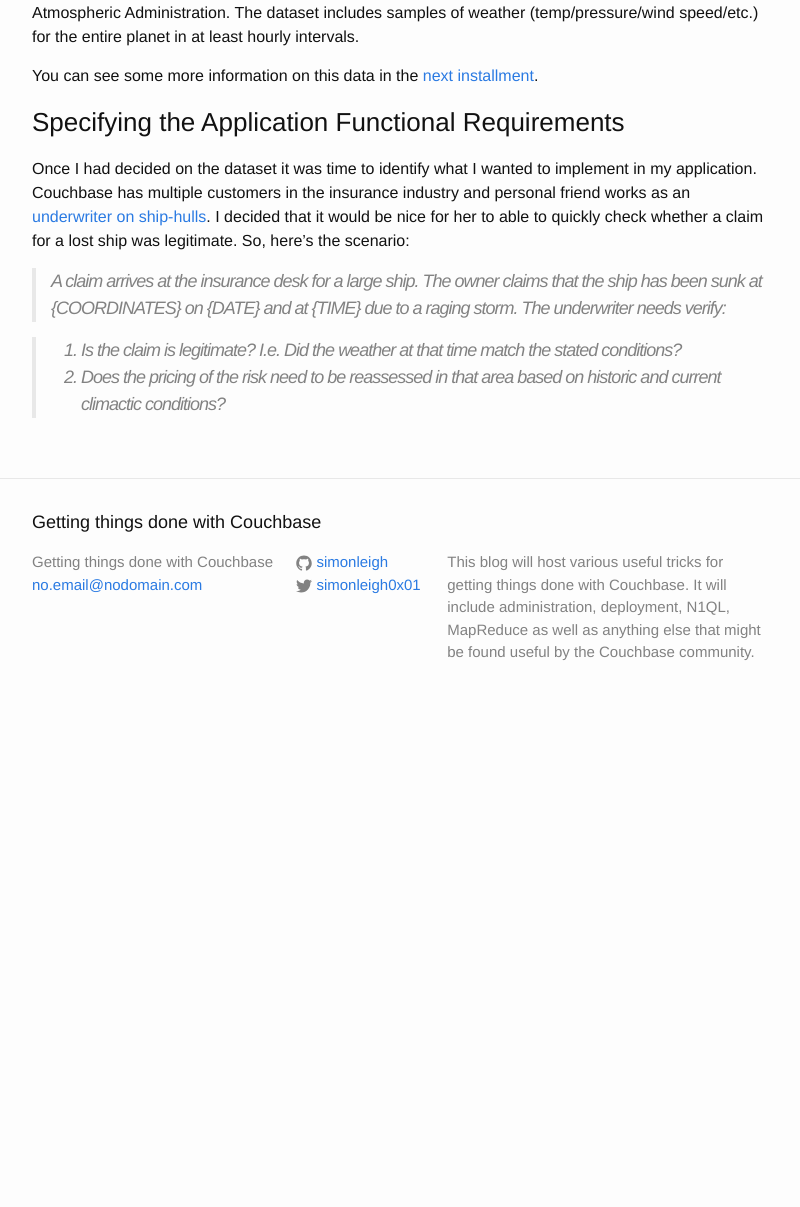
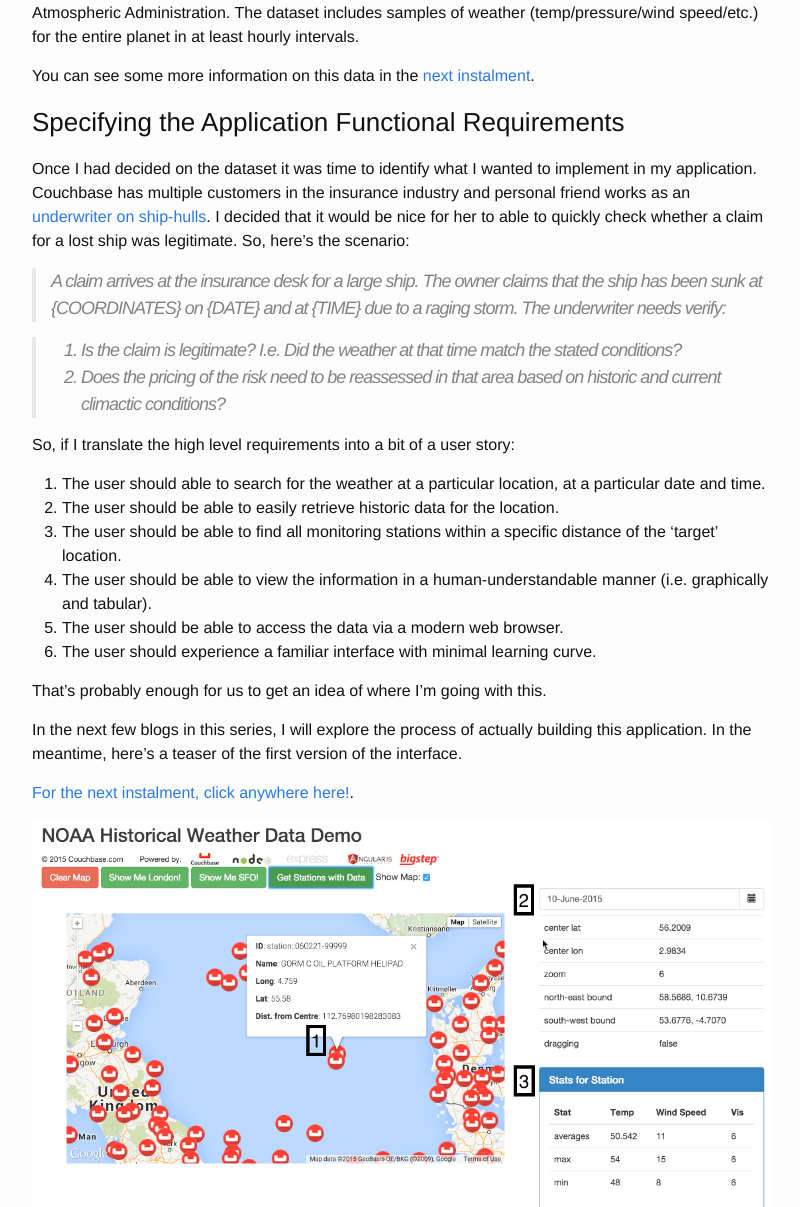
Before and after one commit to SimonLeigh/simonleigh.github.io, a Jekyll site: the page built from _posts/2015-11-11-spatial-cean-app.md, in a window 1280 px wide and 1400 px high, scrolled down 732 px. Shown: the part 193-1400 px from the top of the window, without its empty margins (238-1038 px from the left). Built offline with Jekyll 4.4.1, drawn with Linux system fonts in a browser that asks for light colours; Markdown is read by kramdown in place of the engine named in the settings; before the commit the page ends 1649 px from its top, so only the background shows below that; some of the changed text lies outside the part shown.

Commit message:
Final draft of blog 1 and updated data model one

```diff
--- a/_posts/2015-11-11-spatial-cean-app.md
+++ b/_posts/2015-11-11-spatial-cean-app.md
@@ -7,7 +7,7 @@
 
 In order to experiment with the [new, supported spatial/multi-dimensional querying and indexing features in Couchbase 4.0](http://developer.couchbase.com/documentation/server/4.0/indexes/querying-using-spatial-views.html) as well as teach myself some new AngularJS tricks, I decided to build a web app which would require a spatial index.
 
-I chose to use the [CEAN](http://www.ceanjs.org) stack (Couchbase, Express, Node.JS and AngularJS) since I wanted to play around with an all JSON and Javascript app. Couchbase Server fits brilliantly with an asynchronous, event driven paradigm but my front-end design ability is mediocre at best so I decided to jump in at the deep end... actually, with the documentation and community around all of the elements in the CEAN stack it is rather an easy learning experience!
+I chose to use the [CEAN](http://www.ceanjs.org) stack (Couchbase, Express, Node.JS and AngularJS) since I wanted to play around with an all JSON and JavaScript app. Couchbase Server fits brilliantly with an asynchronous, event driven paradigm but my front-end design ability is mediocre at best so I decided to jump in at the deep end... actually, with the documentation and community around all of the elements in the CEAN stack it is rather an easy learning experience!
 
 In this introductory blog, I'm going to introduce the dataset I chose and the application functional requirements.
 
@@ -19,7 +19,7 @@
 
 In the end I discovered the amazing NOAA ISH/ISD dataset. The NOAA is the US National Oceanic and Atmospheric Administration. The dataset includes samples of weather (temp/pressure/wind speed/etc.) for the entire planet in at least hourly intervals.
 
-You can see some more information on this data in the [next installment]({% post_url 2015-11-11-noaa-data-modelling %}).
+You can see some more information on this data in the [next instalment]({% post_url 2015-11-11-noaa-data-modelling %}).
 
 ### Specifying the Application Functional Requirements
 
@@ -29,3 +29,20 @@
 
 >1. Is the claim is legitimate? I.e. Did the weather at that time match the stated conditions?
 2. Does the pricing of the risk need to be reassessed in that area based on historic and current climactic conditions?
+
+So, if I translate the high level requirements into a bit of a user story:
+
+1. The user should able to search for the weather at a particular location, at a particular date and time.
+2. The user should be able to easily retrieve historic data for the location.
+3. The user should be able to find all monitoring stations within a specific distance of the 'target' location.
+4. The user should be able to view the information in a human-understandable manner (i.e. graphically and tabular).
+5. The user should be able to access the data via a modern web browser.
+6. The user should experience a familiar interface with minimal learning curve.
+
+That's probably enough for us to get an idea of where I'm going with this.
+
+In the next few blogs in this series, I will explore the process of actually building this application. In the meantime, here's a teaser of the first version of the interface.
+
+[For the next instalment, click anywhere here!]({% post_url 2015-11-11-noaa-data-modelling %}).
+
+![NOAA Data Frontend](/images/noaa-frontend.png)
```
Also changed, not shown: _posts/2015-11-11-noaa-data-modelling.md (+1 -1 lines).
